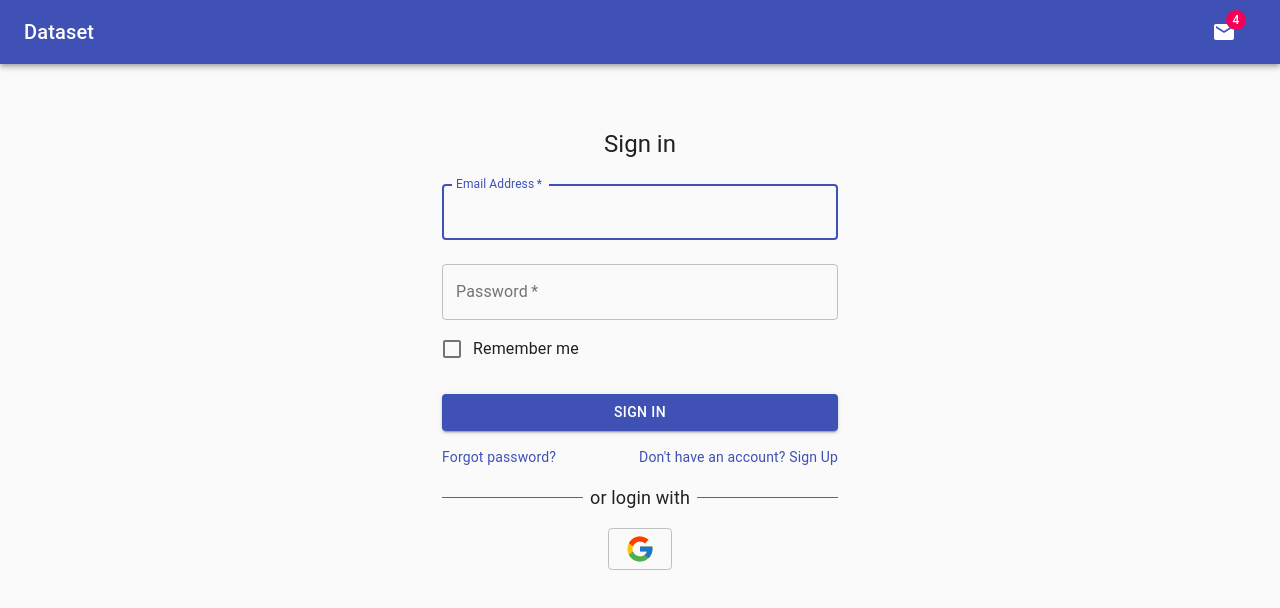
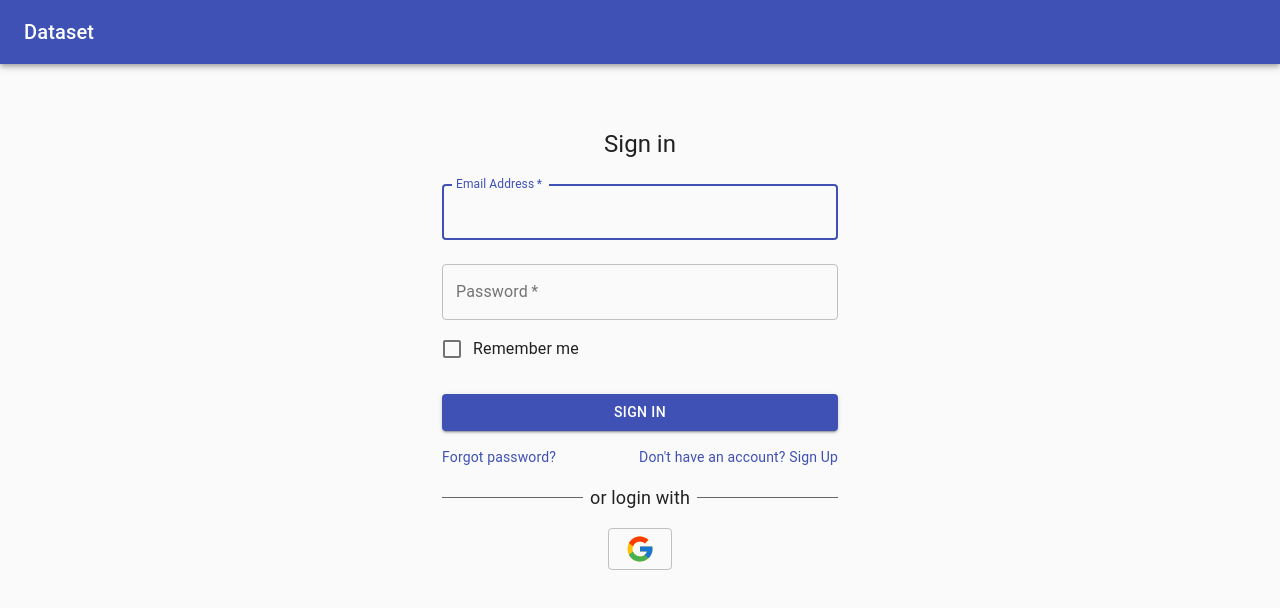
Before and after one commit to Taiki0807/image-selection, a React (Create React App) app in the folder frontend/: page / in a window 1280 px wide. Shown: the top 608 px of the page. Built offline with nearby package versions, Linux system fonts and the light colour scheme; no server answers.

Commit message:
[remove]remove icon

```diff
--- a/frontend/src/components/Header.tsx
+++ b/frontend/src/components/Header.tsx
@@ -200,13 +200,6 @@ const Header: React.FC = () => {
                             Dataset
                         </Link>
                     </Typography>
-                    <Badge
-                        overlap="rectangular"
-                        badgeContent={4}
-                        color="secondary"
-                    >
-                        <MailIcon />
-                    </Badge>
                     <div className={classes.contents}>
                         {button}
                         {icon}
```
